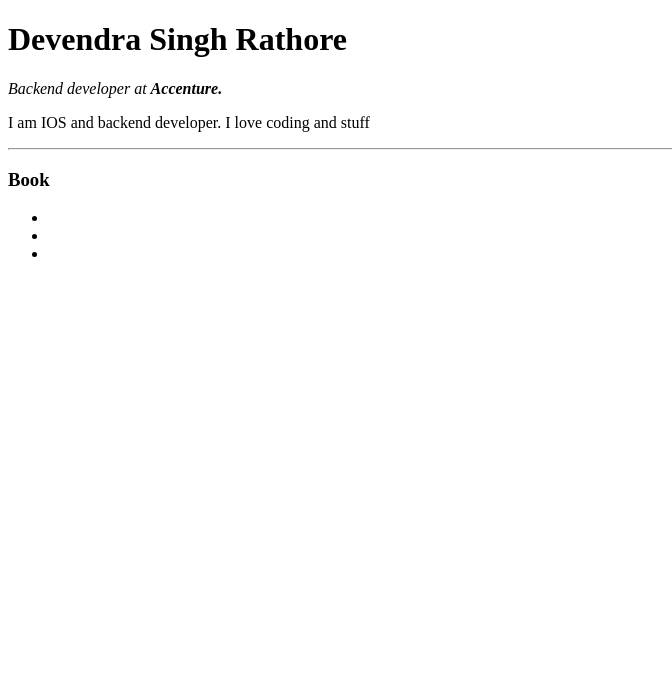
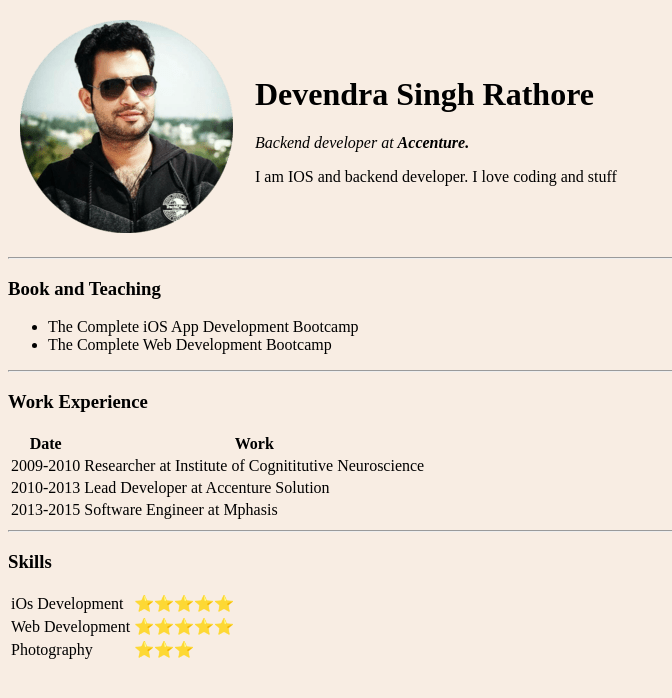
Before and after one commit to dsrathore344/cv, a plain HTML site: page index.html in a window 1280 px wide. Shown: the whole page, without its empty margins (0-672 px from the left). Drawn offline with Linux system fonts and the light colour scheme.

Commit message:
updated resume detail

```diff
--- a/index.html
+++ b/index.html
@@ -5,17 +5,71 @@
     <meta http-equiv="X-UA-Compatible" content="IE=edge">
     <meta name="viewport" content="width=device-width, initial-scale=1.0">
     <title>Document</title>
+
+    <style>
+
+        body{
+            background-color: #F8EDE3;
+        }
+
+    </style>
 </head>
 <body>
-    <h1>Devendra Singh Rathore</h1>
-    <p><em>Backend developer at <strong>Accenture.</strong></em></p>
-    <p>I am IOS and backend developer. I love coding and stuff</p>
+    <table cellpadding="10px">
+        <tr>
+            <td><img src="./images/IMG-20190424-WA0025.png" alt="profile pic"></td>
+            <td>    <h1>Devendra Singh Rathore</h1>
+                <p><em>Backend developer at <strong>Accenture.</strong></em></p>
+                <p>I am IOS and backend developer. I love coding and stuff</p></td>
+        </tr>
+    </table>
+
+
     <hr>
-    <h3>Book</h3>
+    <h3>Book and Teaching</h3>
     <ul>
-        <li></li>
-        <li></li>
-        <li></li>
+        <li>The Complete iOS App Development Bootcamp</li>
+        <li>The Complete Web Development Bootcamp</li>
     </ul>
+    <hr>
+    <h3>Work Experience</h3>
+    <table>
+        <thead>
+            <tr>
+                <th>Date</th>
+                <th>Work</th>
+            </tr>
+        </thead>
+        <tbody>
+            <tr>
+                <td>2009-2010</td>
+                <td>Researcher at Institute of Cognititutive Neuroscience</td>
+            </tr>
+            <tr>
+                <td>2010-2013</td>
+                <td>Lead Developer at Accenture Solution</td>
+            </tr>
+            <tr>
+                <td>2013-2015</td>
+                <td>Software Engineer at Mphasis</td>
+            </tr>
+        </tbody>
+    </table>
+    <hr>
+    <h3>Skills</h3>
+    <table>
+        <tr>
+            <td>iOs Development</td>
+            <td>⭐⭐⭐⭐⭐</td>
+        </tr>
+        <tr>
+            <td>Web Development</td>
+            <td>⭐⭐⭐⭐⭐</td>
+        </tr>
+        <tr>
+            <td>Photography</td>
+            <td>⭐⭐⭐</td>
+        </tr>
+    </table>
 </body>
 </html>
```
Also changed, not shown: images/IMG-20190424-WA0025.png (added).
